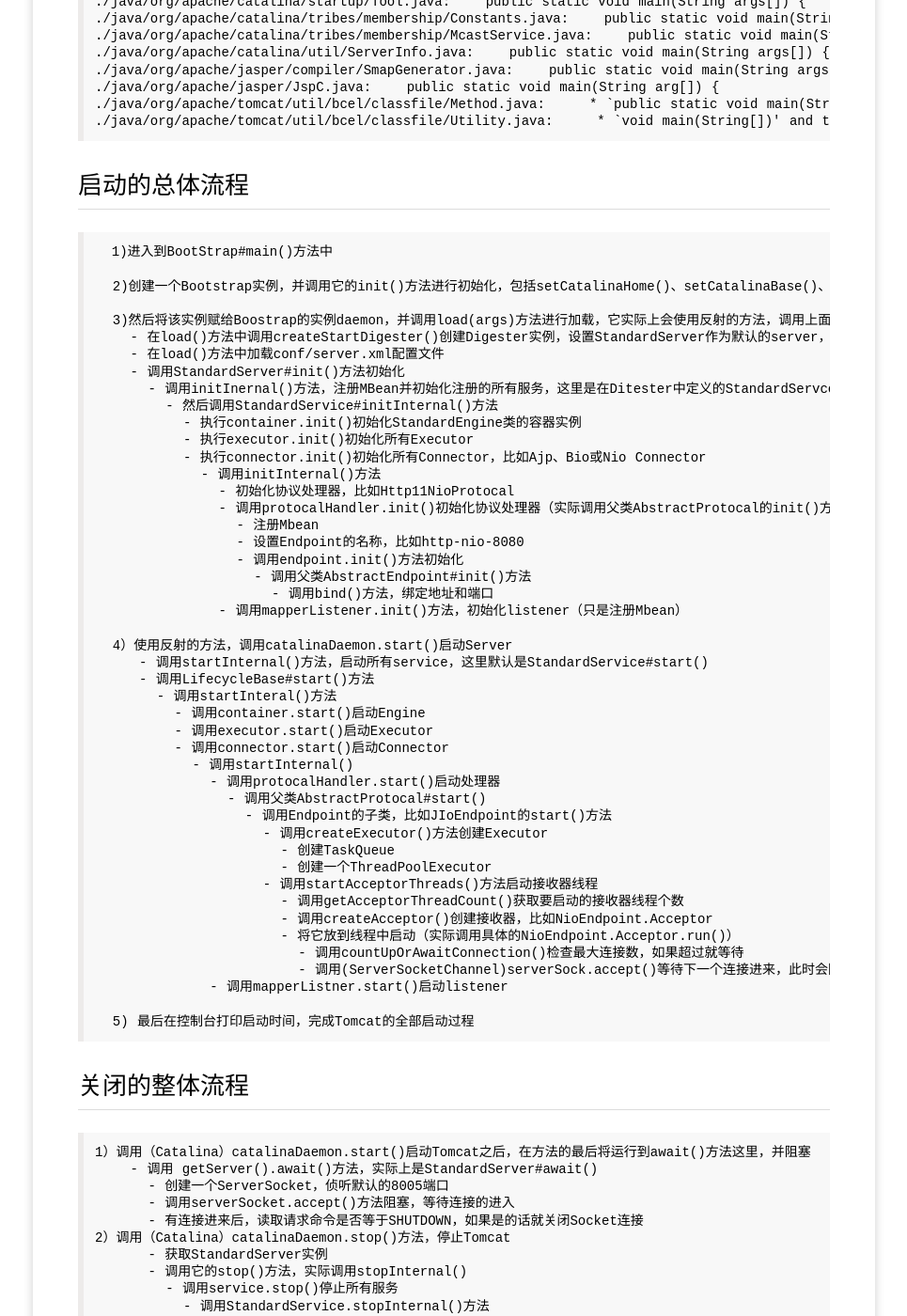
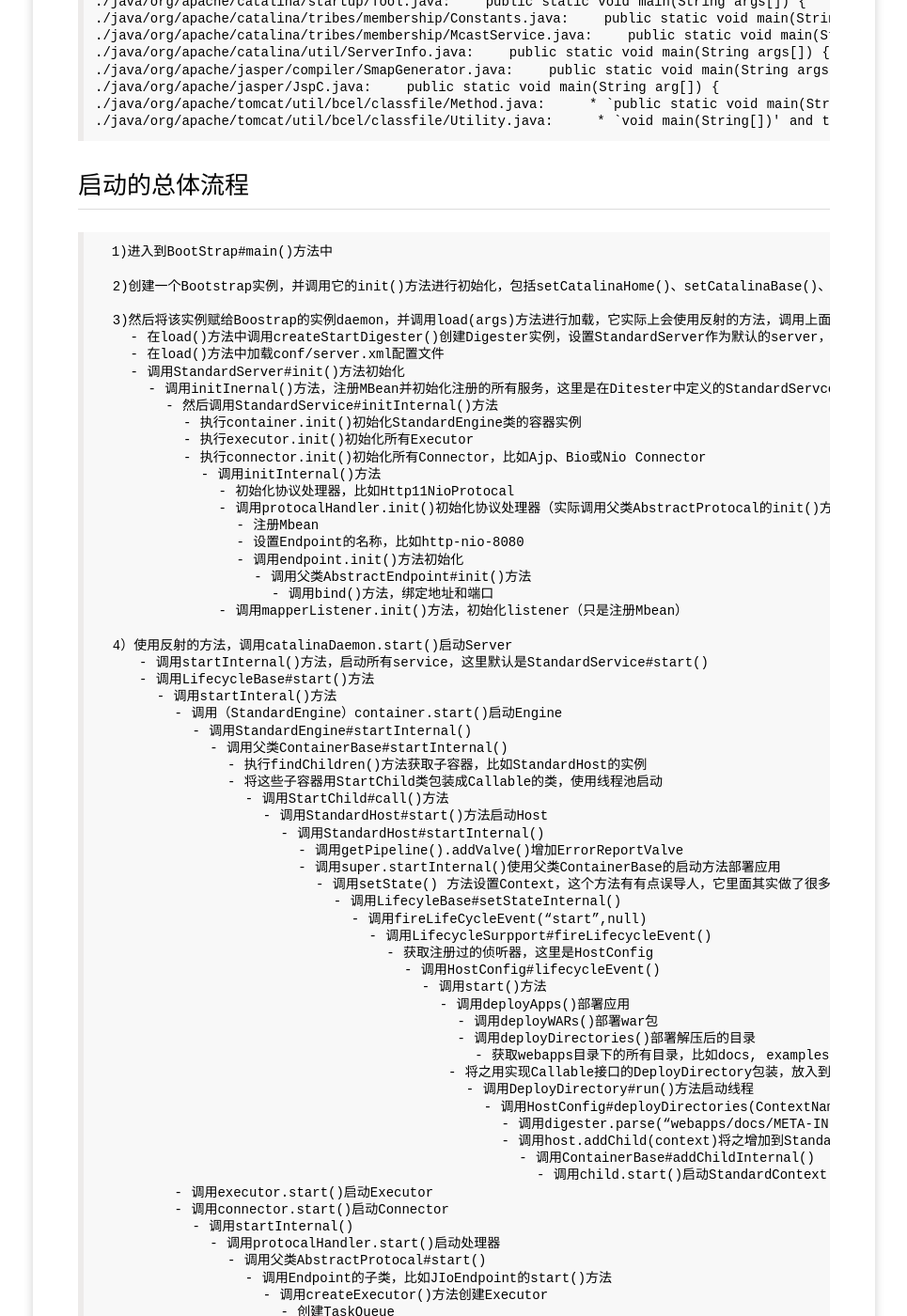
Before and after one commit to yikebocai/yikebocai.github.io, a Jekyll site: the page built from _posts/2014/2014-11-20-tomcat-source-code-study-2.md, in a window 1280 px wide and 1400 px high, scrolled down 634 px. Shown: the whole window at 94% size, without its empty margins (157-1122 px from the left). Built offline with Jekyll 4.4.1, drawn with Linux system fonts in a browser that asks for light colours; Markdown is read by kramdown in place of the engine named in the settings; comment, search, counter and statistics services are not loaded; some of the changed text lies outside the part shown.

Commit message:
add Engine,Context start process

```diff
--- a/_posts/2014/2014-11-20-tomcat-source-code-study-2.md
+++ b/_posts/2014/2014-11-20-tomcat-source-code-study-2.md
@@ -61,7 +61,34 @@
      - 调用startInternal()方法，启动所有service，这里默认是StandardService#start()
      - 调用LifecycleBase#start()方法
        - 调用startInteral()方法
-         - 调用container.start()启动Engine
+         - 调用（StandardEngine）container.start()启动Engine
+           - 调用StandardEngine#startInternal()
+             - 调用父类ContainerBase#startInternal()
+               - 执行findChildren()方法获取子容器，比如StandardHost的实例
+               - 将这些子容器用StartChild类包装成Callable的类，使用线程池启动
+                 - 调用StartChild#call()方法
+                   - 调用StandardHost#start()方法启动Host
+                     - 调用StandardHost#startInternal()
+                       - 调用getPipeline().addValve()增加ErrorReportValve
+                       - 调用super.startInternal()使用父类ContainerBase的启动方法部署应用
+                         - 调用setState() 方法设置Context，这个方法有有点误导人，它里面其实做了很多工作，不仅仅是设置个状态值
+                           - 调用LifecyleBase#setStateInternal()
+                             - 调用fireLifeCycleEvent(“start”,null)
+                               - 调用LifecycleSurpport#fireLifecycleEvent()
+                                 - 获取注册过的侦听器，这里是HostConfig
+                                   - 调用HostConfig#lifecycleEvent()
+                                     - 调用start()方法
+                                       - 调用deployApps()部署应用
+                                         - 调用deployWARs()部署war包
+                                         - 调用deployDirectories()部署解压后的目录
+                                           - 获取webapps目录下的所有目录，比如docs, examples, host-manager, manager, ROOT
+                                        - 将之用实现Callable接口的DeployDirectory包装，放入到线程池中启动
+                                          - 调用DeployDirectory#run()方法启动线程
+                                            - 调用HostConfig#deployDirectories(ContextName,File)
+                                              - 调用digester.parse(“webapps/docs/META-INF/context.xml")创建一个StandardContext实例
+                                              - 调用host.addChild(context)将之增加到StandardHost实例中
+                                                - 调用ContainerBase#addChildInternal()
+                                                  - 调用child.start()启动StandardContext
          - 调用executor.start()启动Executor
          - 调用connector.start()启动Connector
            - 调用startInternal()
```
